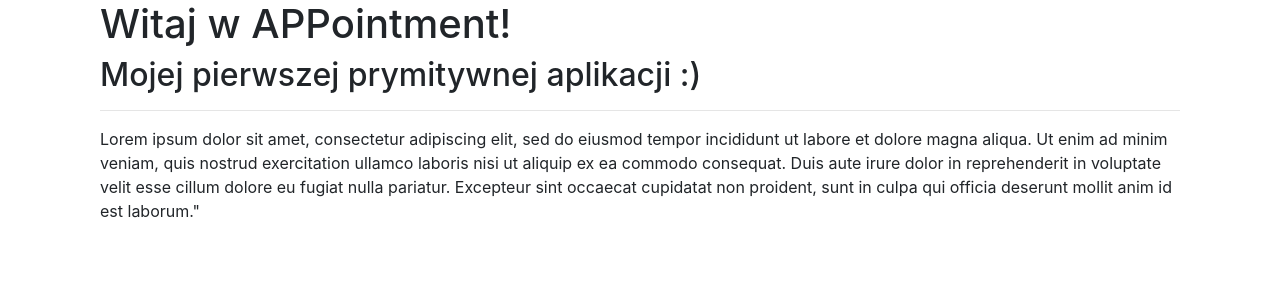
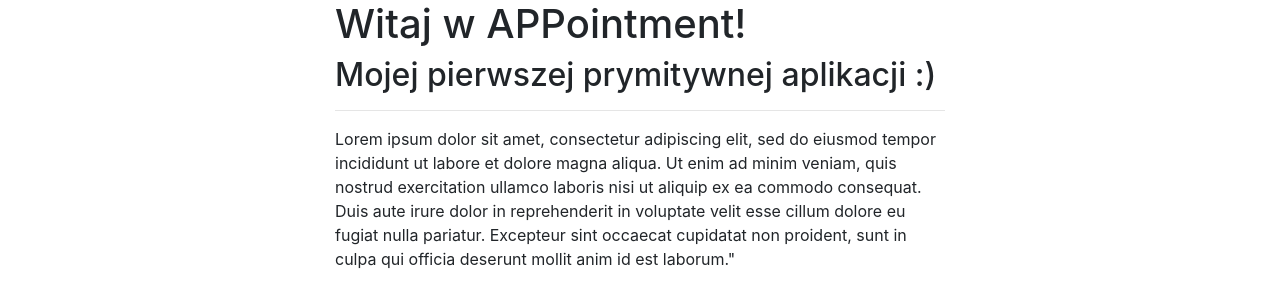
Before and after one commit to patryklomza/APPointment, a Flask app: page /index in a window 1280 px wide. Shown: the part 56-364 px from the top of the page. Run offline with Flask 2, Linux system fonts and the light colour scheme; the visitor is signed in with stand-in values (Sample User, id 1); data comes from the database, SQL or seed files in the repository; some libraries are stand-ins or nearby versions.

Commit message:
Update base.html

```diff
--- a/appointment/app/templates/base.html
+++ b/appointment/app/templates/base.html
@@ -52,22 +52,35 @@
         </ul>
       </div>
     </nav>
+
+
+  </div>
 {% endblock navbar %}
 
 {% block content %}
+  <div class="bg">
+
     <div class="container">
       {% with messages = get_flashed_messages(with_categories=true) %}
         <!-- Categories: success (green), info (blue), warning (yellow), danger (red) -->
         {% if messages %}
           {% for category, message in messages %}
-            <div class="alert alert-{{ category }} alert-dissmissable" role="alert">{{ message }}
-             <button type="button" class="close" data-dismiss="alert" aria-label="Close"><span aria-hidden="true">&times;</span></button>
+            <div class="alert alert-{{ category }} alert-dissmissable"
+                 role="alert">{{ message }}
+              <button type="button" class="close" data-dismiss="alert"
+                      aria-label="Close">
+                <span aria-hidden="true">&times;</span></button>
             </div>
           {% endfor %}
         {% endif %}
       {% endwith %}
-
+    </div>
+  </div>
+<div class="container base-container col-lg-6">
       {# application content needs to be provided in the app_content block #}
       {% block app_content %}{% endblock %}
 </div>
 {% endblock content %}
+
+</body>
+</html>
```
Lines whose indentation alone changed are shown as unchanged.
